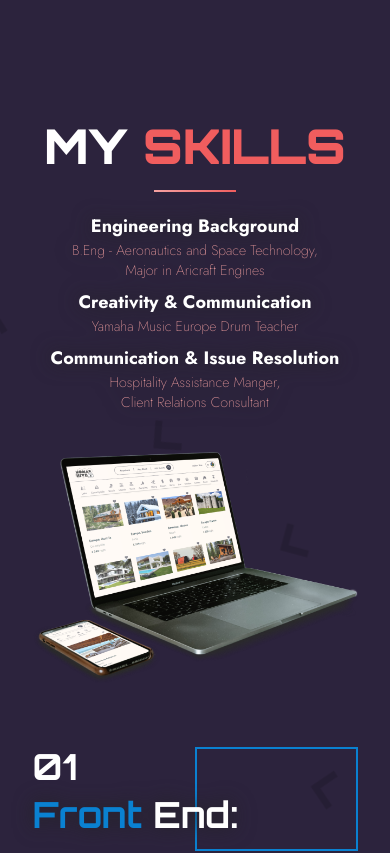
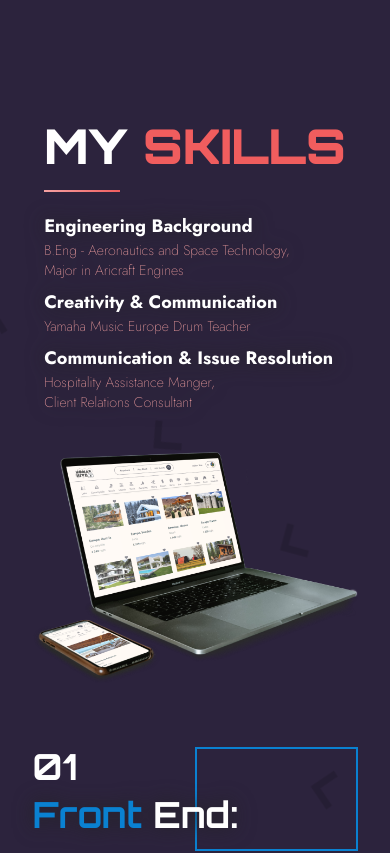
Before and after one commit to wojkr/portfolio, a React (Vite) app: page / in a window 390 px wide. Shown: the part 860-1713 px from the top of the page. Built offline with nearby package versions, Linux system fonts and the light colour scheme; no server answers.

Commit message:
Styling, changing order, add experience bg.

```diff
--- a/src/index.css
+++ b/src/index.css
@@ -16,6 +16,9 @@ body,
 /* ---------------------------------------------BG IN MAIN SECTIONS */
 .bg-pattern-landing {
   background-image: url(assets/pattern-landing.svg);
+}
+.bg-pattern-experience {
+  background-image: url(assets/pattern-experience.svg);
 }
 .bg-pattern-skills {
   background-image: url(assets/pattern-skills.svg);
--- a/src/projectsData.js
+++ b/src/projectsData.js
@@ -10,6 +10,16 @@ import Ride550 from "./assets/ride-550.webp";
 import Ride350 from "./assets/ride-350.webp";
 
 export const projectsData = [
+  {
+    title: "Ride Rite",
+    subtitle: "eCommerce",
+    img550: Ride550,
+    img350: Ride350,
+    desc: "React+MUI, Redux, Strapi CMS, Stripe Payment",
+    link: "https://wojkr.github.io/projects/#5",
+    serverUrl: "https://ride-rite-server.onrender.com/api/items",
+    isTurnOnServerNeeded: true,
+  },
   {
     title: "Nomad Hive",
     subtitle: "Marketplace App",
@@ -29,16 +39,6 @@ export const projectsData = [
     isTurnOnServerNeeded: true,
   },
   {
-    title: "Ride Rite",
-    subtitle: "eCommerce",
-    img550: Ride550,
-    img350: Ride350,
-    desc: "React+MUI, Redux, Strapi CMS, Stripe Payment",
-    link: "https://wojkr.github.io/projects/#5",
-    serverUrl: "https://ride-rite-server.onrender.com/api/items",
-    isTurnOnServerNeeded: true,
-  },
-  {
     title: "Block Breaker",
     subtitle: "Game",
     img550: Block550,
--- a/src/scenes/MySkills.jsx
+++ b/src/scenes/MySkills.jsx
@@ -40,9 +40,9 @@ const MySkills = ({ setSelectedPage }) => {
       className="gap-16 py-32 min-h-[100dvh] flex flex-col justify-center z-10"
     >
       {/* FIRST ROW */}
-      <div className="md:flex justify-between xl:text-end md:text-start text-center md:items-start gap-20">
+      <div className="md:flex md:flex-row-reverse justify-between md:text-left text-center md:items-start gap-20">
         <motion.div
-          className="lg:w-1/3 md:w-1/2 "
+          className="lg:w-1/3 md:w-1/2 inline-block text-left"
           initial="hidden"
           whileInView="visible"
           viewport={{ once: true, amount: 0.5 }}
@@ -57,7 +57,7 @@ const MySkills = ({ setSelectedPage }) => {
           <p className="font-title mb-2 font-black text-5xl uppercase">
             my <span className="text-primary-2 ">skills</span>{" "}
           </p>{" "}
-          <div className="flex justify-center md:justify-start xl:justify-end my-5">
+          <div className="flex justify-start my-5">
             <LineGradient width="w-1/4" />
           </div>
           <div className="mt-5 mb-10 text-lg drop-shadow-accent ">
```
